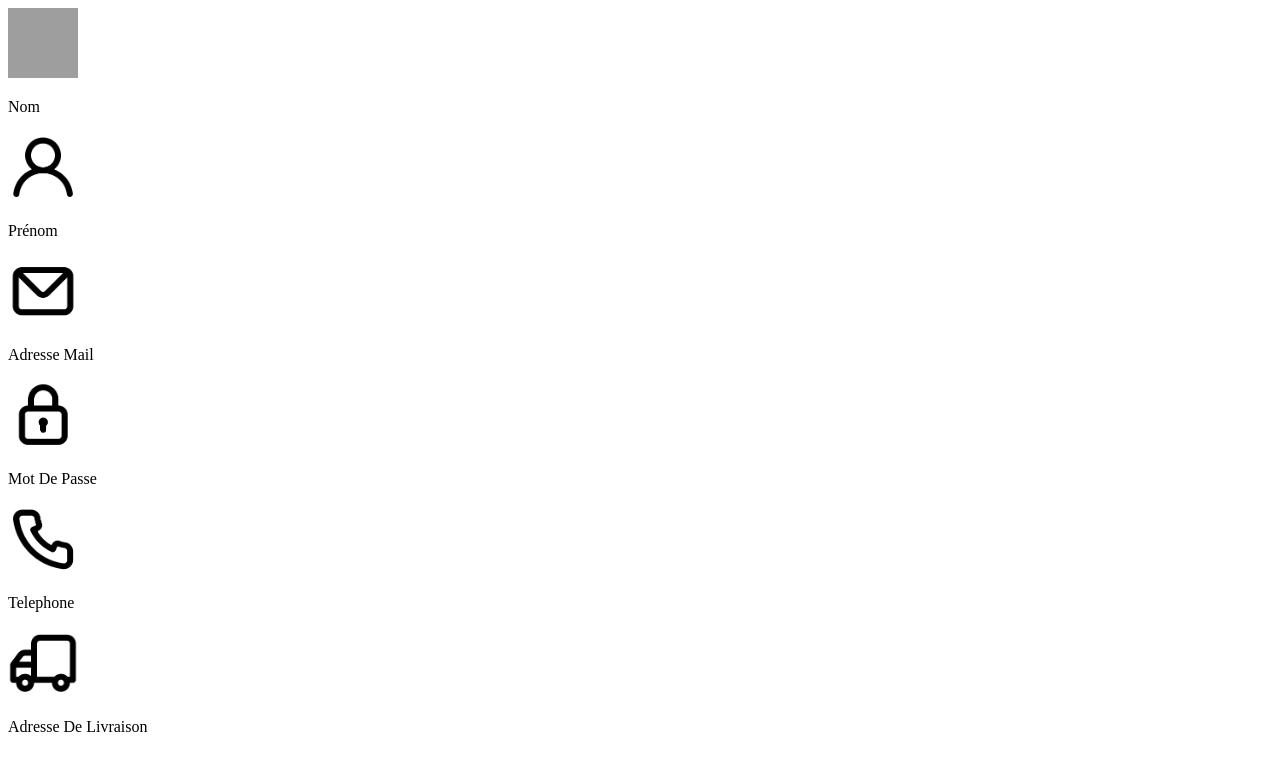
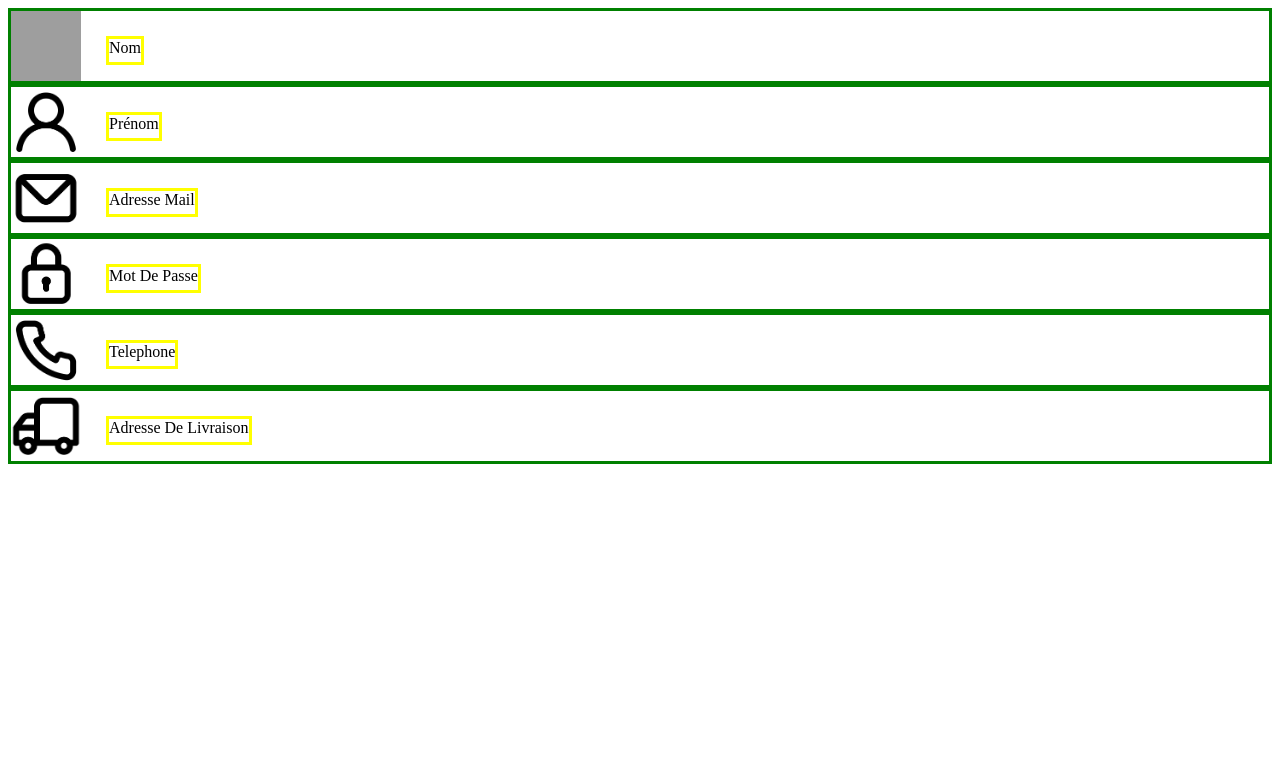
Before and after one commit to armanceau/lafleur, a PHP site: page /InfosPerso.html in a window 1280 px wide. Shown: the top 771 px of the page. Run offline with PHP 8.4, Linux system fonts and the light colour scheme; grey boxes are pictures that could not be loaded.

Commit message:
Update css.css

```diff
--- a/css.css
+++ b/css.css
@@ -82,3 +82,23 @@
 .btn {
     margin-top: 20%;
 }
+
+
+
+/* InfosPerso */
+
+.container-info{
+    border: solid red;
+    width: 700px;
+    margin-left: 540px;
+}
+
+.line{
+    display: flex;
+    border: solid green;
+}
+.line p{
+    margin-top: 25px;
+    margin-left: 25px;
+    border: solid yellow;
+}
```
